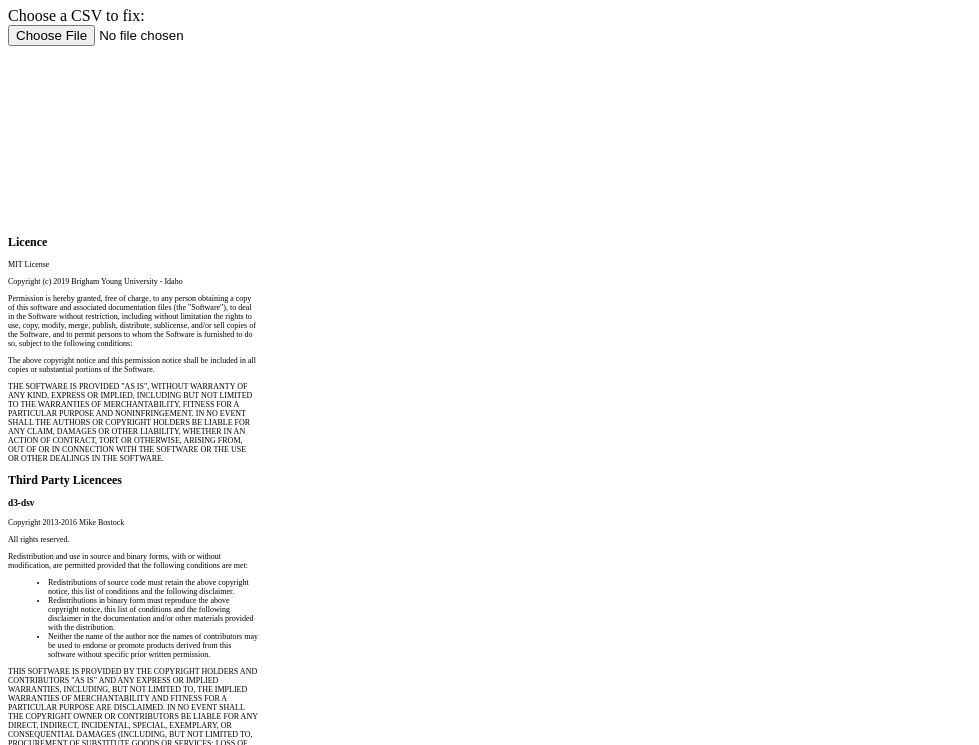
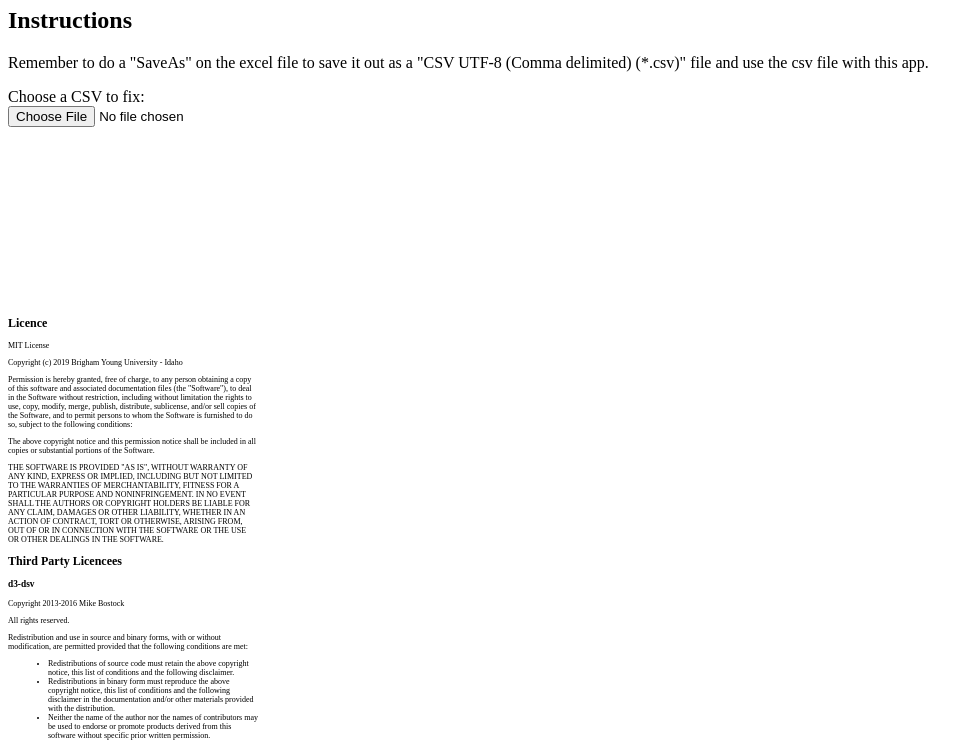
Before and after one commit to byuitechops/fix-textbook-audit-csv, a website: page index.html in a window 1280 px wide. Shown: the part 73-818 px from the top of the page, without its empty margins (0-979 px from the left). Drawn offline with Linux system fonts and the light colour scheme.

Commit message:
added instructions

```diff
--- a/index.html
+++ b/index.html
@@ -17,7 +17,8 @@
 
 <body>
     <h1>Textbook Audit Fixer</h1>
-
+    <h2>Instructions</h2>
+    <p>Remember to do a "SaveAs" on the excel file to save it out as a "CSV UTF-8 (Comma delimited) (*.csv)" file and use the csv file with this app.</p>
     <label for="fileInput">Choose a CSV to fix:<br /></label>
 
     <input type="file" id="fileInput" name="fileInput" accept=".CSV">
```
